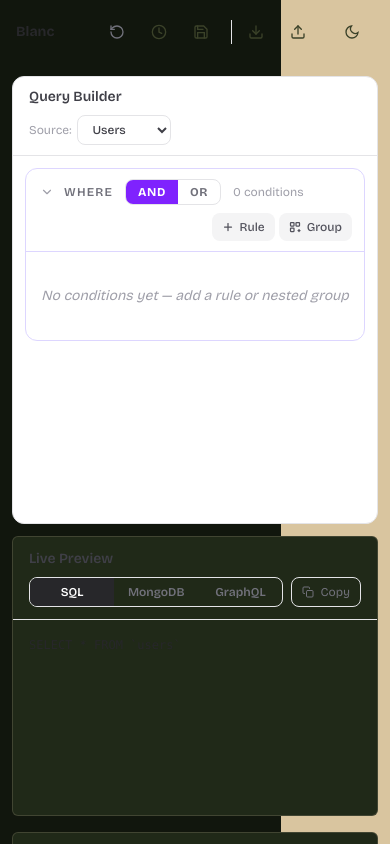
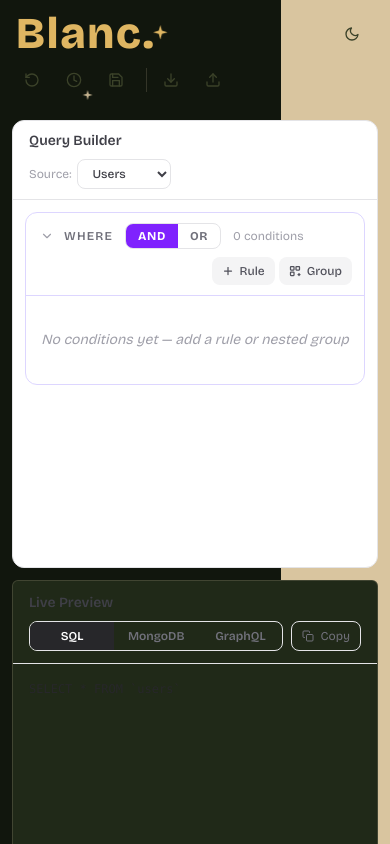
Before and after one commit to odielijah/blanc_canvas, a Next.js app: page / in a window 390 px wide. Built offline with nearby package versions, Linux system fonts and the light colour scheme.

Commit message:
feat(topbar): add themed responsive toolbar

```diff
--- a/src/features/query-builder/components/TopBar.tsx
+++ b/src/features/query-builder/components/TopBar.tsx
@@ -3,85 +3,23 @@ import { useRef, useState } from "react";
 import { useQueryStore } from "@/features/query-builder/store/queryStore";
 import { SCHEMAS } from "@/features/query-builder/lib/schema";
 import { validateImportedJSON } from "@/features/query-builder/lib/validators";
+import { THEMES, ThemeId } from "@/features/query-builder/theme/themes";
+import {
+  ExportIcon,
+  HistoryIcon,
+  ImportIcon,
+  MoonIcon,
+  PresetsIcon,
+  ResetIcon,
+  ThemeIcon,
+} from "./icons";
 
 interface Props {
-  darkMode: boolean;
-  onToggleDark: () => void;
+  theme: ThemeId;
+  onThemeChange: (theme: ThemeId) => void;
 }
 
-function ResetIcon() {
-  return (
-    <svg viewBox="0 0 24 24" fill="none" stroke="currentColor" strokeWidth="2" strokeLinecap="round">
-      <path d="M3 12a9 9 0 109-9 9.75 9.75 0 00-6.74 2.74L3 8" />
-      <path d="M3 3v5h5" />
-    </svg>
-  );
-}
-
-function HistoryIcon() {
-  return (
-    <svg viewBox="0 0 24 24" fill="none" stroke="currentColor" strokeWidth="2" strokeLinecap="round">
-      <circle cx="12" cy="12" r="10" />
-      <polyline points="12 6 12 12 16 14" />
-    </svg>
-  );
-}
-
-function PresetsIcon() {
-  return (
-    <svg viewBox="0 0 24 24" fill="none" stroke="currentColor" strokeWidth="2" strokeLinecap="round">
-      <path d="M19 21H5a2 2 0 01-2-2V5a2 2 0 012-2h11l5 5v11a2 2 0 01-2 2z" />
-      <polyline points="17 21 17 13 7 13 7 21" />
-      <polyline points="7 3 7 8 15 8" />
-    </svg>
-  );
-}
-
-function ExportIcon() {
-  return (
-    <svg viewBox="0 0 24 24" fill="none" stroke="currentColor" strokeWidth="2" strokeLinecap="round">
-      <path d="M21 15v4a2 2 0 01-2 2H5a2 2 0 01-2-2v-4" />
-      <polyline points="7 10 12 15 17 10" />
-      <line x1="12" y1="15" x2="12" y2="3" />
-    </svg>
-  );
-}
-
-function ImportIcon() {
-  return (
-    <svg viewBox="0 0 24 24" fill="none" stroke="currentColor" strokeWidth="2" strokeLinecap="round">
-      <path d="M21 15v4a2 2 0 01-2 2H5a2 2 0 01-2-2v-4" />
-      <polyline points="17 8 12 3 7 8" />
-      <line x1="12" y1="3" x2="12" y2="15" />
-    </svg>
-  );
-}
-
-function SunIcon() {
-  return (
-    <svg viewBox="0 0 24 24" fill="none" stroke="currentColor" strokeWidth="2" strokeLinecap="round">
-      <circle cx="12" cy="12" r="5" />
-      <line x1="12" y1="1" x2="12" y2="3" />
-      <line x1="12" y1="21" x2="12" y2="23" />
-      <line x1="4.22" y1="4.22" x2="5.64" y2="5.64" />
-      <line x1="18.36" y1="18.36" x2="19.78" y2="19.78" />
-      <line x1="1" y1="12" x2="3" y2="12" />
-      <line x1="21" y1="12" x2="23" y2="12" />
-      <line x1="4.22" y1="19.78" x2="5.64" y2="18.36" />
-      <line x1="18.36" y1="5.64" x2="19.78" y2="4.22" />
-    </svg>
-  );
-}
-
-function MoonIcon() {
-  return (
-    <svg viewBox="0 0 24 24" fill="none" stroke="currentColor" strokeWidth="2" strokeLinecap="round">
-      <path d="M21 12.79A9 9 0 1111.21 3 7 7 0 0021 12.79z" />
-    </svg>
-  );
-}
-
-export default function TopBar({ darkMode, onToggleDark }: Props) {
+export default function TopBar({ theme, onThemeChange }: Props) {
   const {
     schemaId,
     reset,
@@ -103,6 +41,10 @@ export default function TopBar({ darkMode, onToggleDark }: Props) {
   const [importError, setImportError] = useState("");
   const fileRef = useRef<HTMLInputElement>(null);
   const currentSchema = SCHEMAS.find((s) => s.id === schemaId)!;
+  const currentThemeIndex = THEMES.findIndex((option) => option.id === theme);
+  const nextTheme =
+    THEMES[(currentThemeIndex + 1) % THEMES.length] ?? THEMES[0];
+  const ThemeToggleIcon = theme === "brown" ? MoonIcon : ThemeIcon;
 
   const handleExport = () => {
     const json = exportQuery();
@@ -152,14 +94,18 @@ export default function TopBar({ darkMode, onToggleDark }: Props) {
   };
 
   return (
-    <header className="flex h-16 items-center gap-4 px-4">
-      <span className="whitespace-nowrap text-sm font-bold text-zinc-800 dark:text-zinc-100">
-        Blanc
+    <header className="relative z-10 flex flex-wrap items-center gap-2 px-4 py-3 sm:flex-nowrap sm:gap-4 sm:px-7 sm:py-4">
+      <span className="brand-mark flex items-center gap-2 leading-1 whitespace-nowrap text-[var(--accent-strong)]">
+        <span className="brand-star" aria-hidden="true" />
+        <span className="brand-star brand-star-secondary" aria-hidden="true" />
+        <span className="brand-blanc text-[2.75rem] leading-none tracking-tight sm:text-6xl">
+          Blanc.
+        </span>
       </span>
 
-      <nav className="ml-auto flex items-center gap-1">
+      <nav className="order-3 flex w-full min-w-0 flex-wrap items-center justify-start gap-1 sm:order-none sm:ml-auto sm:w-auto sm:flex-nowrap sm:justify-end">
         <button
-          className="topbar-btn text-zinc-500 hover:text-red-500"
+          className="topbar-btn danger-button"
           onClick={() => reset(currentSchema.fields[0].name)}
           title="Reset query"
           aria-label="Reset query"
@@ -183,12 +129,14 @@ export default function TopBar({ darkMode, onToggleDark }: Props) {
             <span className="topbar-label">History</span>
           </button>
           {showHistory && (
-            <div className="dropdown-panel right-0 top-full mt-2 w-64 max-w-[calc(100vw-2rem)]">
-              <p className="mb-2 text-xs font-semibold text-zinc-500 dark:text-zinc-400">
+            <div className="dropdown-panel right-2 top-full mt-2 w-64 max-w-[calc(100vw-2rem)]">
+              <p className="text-soft-theme mb-2 text-xs font-semibold">
                 History (latest first)
               </p>
               {history.length === 0 ? (
-                <p className="text-xs italic text-zinc-400">No history yet</p>
+                <p className="text-muted-theme text-xs italic">
+                  No history yet
+                </p>
               ) : (
                 <div className="flex flex-col gap-1">
                   {history.slice(0, 10).map((h, i) => (
@@ -198,9 +146,9 @@ export default function TopBar({ darkMode, onToggleDark }: Props) {
                         restoreHistory(i);
                         setShowHistory(false);
                       }}
-                      className="rounded px-2 py-1.5 text-left text-xs text-zinc-600 transition-colors hover:bg-zinc-100 dark:text-zinc-300 dark:hover:bg-zinc-700"
+                      className="dropdown-item rounded px-2 py-1.5 text-left text-xs transition-colors"
                     >
-                      <span className="mr-2 font-mono text-zinc-400 dark:text-zinc-500">
+                      <span className="text-muted-theme mr-2 font-mono">
                         #{i + 1}
                       </span>
                       {h.children.length} condition
@@ -228,12 +176,12 @@ export default function TopBar({ darkMode, onToggleDark }: Props) {
             <span className="topbar-label">Presets</span>
           </button>
           {showPresets && (
-            <div className="dropdown-panel right-0 top-full mt-2 w-72 max-w-[calc(100vw-2rem)]">
-              <p className="mb-2 text-xs font-semibold text-zinc-500 dark:text-zinc-400">
+            <div className="dropdown-panel right-2 top-full mt-2 w-72 max-w-[calc(100vw-2rem)]">
+              <p className="text-soft-theme mb-2 text-xs font-semibold">
                 Saved Presets
               </p>
               {presets.length === 0 ? (
-                <p className="mb-3 text-xs italic text-zinc-400">
+                <p className="text-muted-theme mb-3 text-xs italic">
                   No saved presets
                 </p>
               ) : (
@@ -245,13 +193,13 @@ export default function TopBar({ darkMode, onToggleDark }: Props) {
                           loadPreset(p.id);
                           setShowPresets(false);
                         }}
-                        className="flex-1 rounded px-2 py-1.5 text-left text-xs text-zinc-700 transition-colors hover:bg-zinc-100 dark:text-zinc-200 dark:hover:bg-zinc-700"
+                        className="dropdown-item flex-1 rounded px-2 py-1.5 text-left text-xs transition-colors"
                       >
                         {p.name}
                       </button>
                       <button
                         onClick={() => deletePreset(p.id)}
-                        className="p-1 text-zinc-400 transition-colors hover:text-red-500"
+                        className="danger-button p-1 transition-colors"
                         aria-label={`Delete ${p.name}`}
                       >
                         x
@@ -260,19 +208,19 @@ export default function TopBar({ darkMode, onToggleDark }: Props) {
                   ))}
                 </div>
               )}
-              <div className="flex gap-1.5 border-t border-zinc-100 pt-2 dark:border-zinc-700">
+              <div className="flex gap-1.5 border-t border-[var(--border)] pt-2">
                 <input
                   type="text"
                   value={presetName}
                   onChange={(e) => setPresetName(e.target.value)}
                   onKeyDown={(e) => e.key === "Enter" && handleSavePreset()}
                   placeholder="Preset name..."
-                  className="flex-1 rounded border border-zinc-200 bg-white px-2 py-1.5 text-xs text-zinc-700 focus:outline-none focus:ring-1 focus:ring-violet-500 dark:border-zinc-700 dark:bg-zinc-800 dark:text-zinc-200"
+                  className="theme-input flex-1 text-xs"
                 />
                 <button
                   onClick={handleSavePreset}
                   disabled={!presetName.trim()}
-                  className="rounded bg-violet-600 px-2.5 py-1.5 text-xs text-white transition-all hover:bg-violet-700 disabled:opacity-40"
+                  className="accent-button rounded px-2.5 py-1.5 text-xs transition-all disabled:opacity-40"
                 >
                   Save
                 </button>
@@ -281,7 +229,7 @@ export default function TopBar({ darkMode, onToggleDark }: Props) {
           )}
         </div>
 
-        <div className="mx-1 h-6 w-px bg-zinc-200 dark:bg-zinc-700" />
+        <div className="theme-divider mx-1 h-6 w-px" />
 
         <button
           className="topbar-btn"
@@ -308,8 +256,8 @@ export default function TopBar({ darkMode, onToggleDark }: Props) {
             <span className="topbar-label">Import</span>
           </button>
           {showImport && (
-            <div className="dropdown-panel right-0 top-full mt-2 w-80 max-w-[calc(100vw-2rem)]">
-              <p className="mb-2 text-xs font-semibold text-zinc-500 dark:text-zinc-400">
+            <div className="dropdown-panel right-2 top-full mt-2 w-80 max-w-[calc(100vw-2rem)]">
+              <p className="text-soft-theme mb-2 text-xs font-semibold">
                 Import Query JSON
               </p>
               <textarea
@@ -320,12 +268,12 @@ export default function TopBar({ darkMode, onToggleDark }: Props) {
                 }}
                 rows={5}
                 placeholder='Paste JSON here, e.g. {"type":"group","logic":"AND","children":[...]}'
-                className="w-full resize-none rounded border border-zinc-200 bg-white px-2 py-1.5 font-mono text-xs text-zinc-700 focus:outline-none focus:ring-1 focus:ring-violet-500 dark:border-zinc-700 dark:bg-zinc-800 dark:text-zinc-200"
+                className="theme-input w-full resize-none font-mono text-xs"
               />
               <div className="mt-2 flex items-center gap-2">
                 <button
                   onClick={() => fileRef.current?.click()}
-                  className="rounded border border-zinc-200 px-2 py-1.5 text-xs text-zinc-500 transition-colors hover:bg-zinc-100 dark:border-zinc-700 dark:hover:bg-zinc-800"
+                  className="ghost-button rounded px-2 py-1.5 text-xs transition-colors"
                 >
                   From file...
                 </button>
@@ -338,13 +286,15 @@ export default function TopBar({ darkMode, onToggleDark }: Props) {
                 />
                 <button
                   onClick={handleImportSubmit}
-                  className="flex-1 rounded bg-violet-600 py-1.5 text-xs text-white transition-colors hover:bg-violet-700"
+                  className="accent-button flex-1 rounded py-1.5 text-xs transition-colors"
                 >
                   Import
                 </button>
               </div>
               {importError && (
-                <p className="mt-1.5 text-xs text-red-500">{importError}</p>
+                <p className="mt-1.5 text-xs text-[var(--danger)]">
+                  {importError}
+                </p>
               )}
             </div>
           )}
@@ -352,12 +302,17 @@ export default function TopBar({ darkMode, onToggleDark }: Props) {
       </nav>
 
       <button
-        className="topbar-btn"
-        onClick={onToggleDark}
-        title="Toggle dark mode"
-        aria-label="Toggle dark mode"
+        className="topbar-btn ml-auto shrink-0 sm:ml-0"
+        onClick={() => {
+          onThemeChange(nextTheme.id);
+          setShowHistory(false);
+          setShowPresets(false);
+          setShowImport(false);
+        }}
+        title={`Switch to ${nextTheme.label}`}
+        aria-label={`Switch to ${nextTheme.label}`}
       >
-        {darkMode ? <SunIcon /> : <MoonIcon />}
+        <ThemeToggleIcon />
         <span className="topbar-label">Theme</span>
       </button>
     </header>
```
